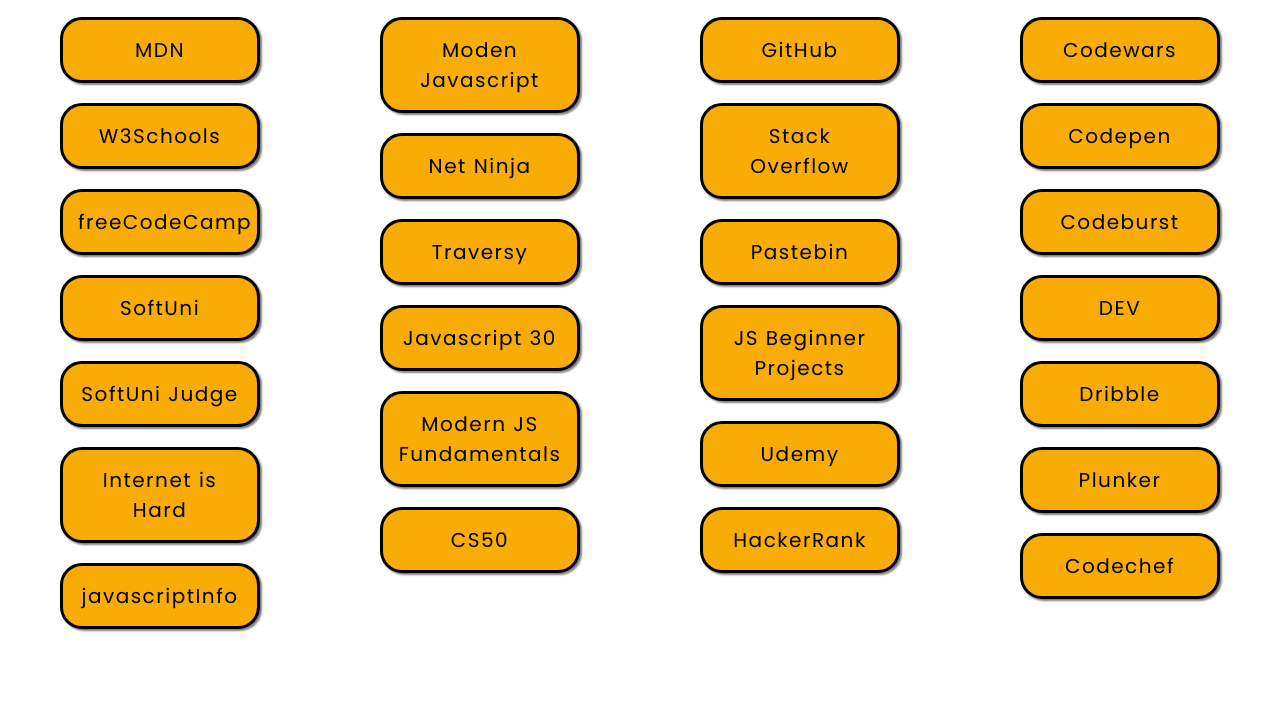
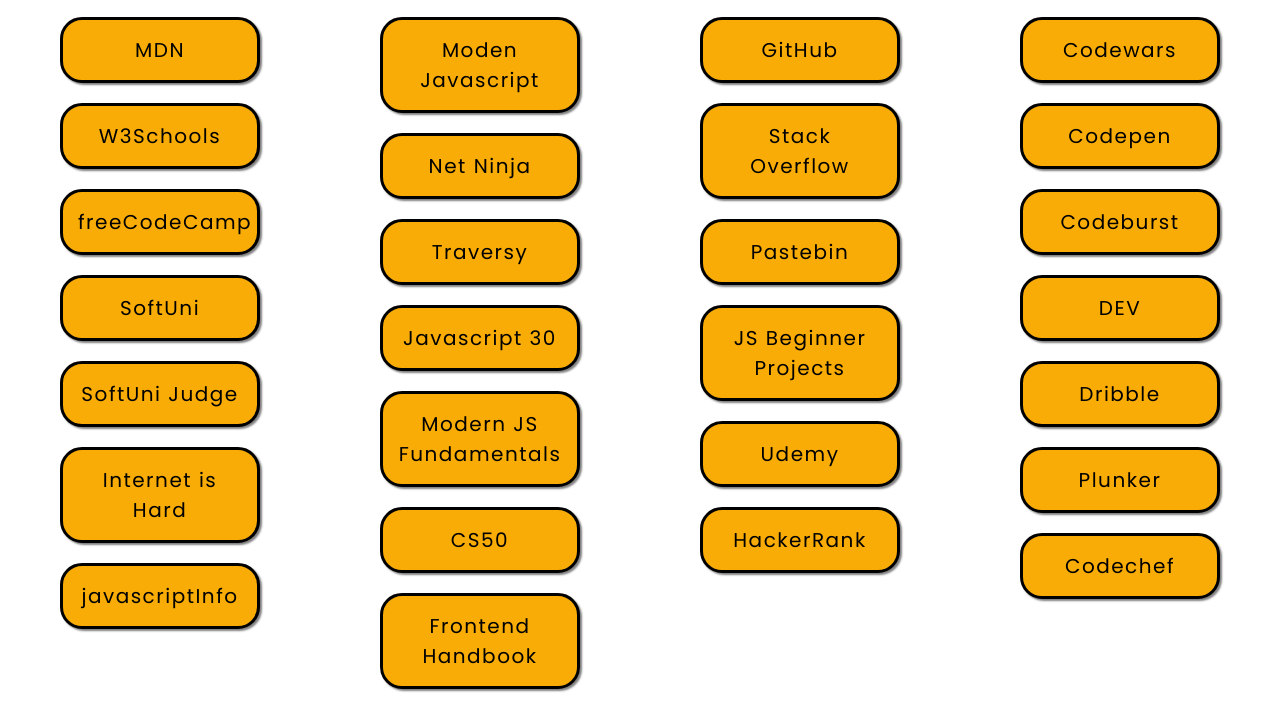
Before and after one commit to Btwonu/buttons, a plain HTML site: page index.html in a window 1280 px wide. Shown: the part 86-800 px from the top of the page. Drawn offline with Linux system fonts and the light colour scheme.

Commit message:
frontend handbook

```diff
--- a/index.html
+++ b/index.html
@@ -34,6 +34,7 @@
           <a href="https://courses.wesbos.com/account/access/5e245b82da680247de2ecbbe" target="_blank">Javascript 30</a>
           <a href="https://code.tutsplus.com/courses/javascript-fundamentals" target="_blank">Modern JS Fundamentals</a>
           <a href="https://cs50.harvard.edu/college/2020/spring/weeks/1/" target="_blank">CS50</a>
+          <a href="https://frontendmasters.com/books/front-end-handbook/2018/" target="_blank">Frontend Handbook</a>
       </div>
       <div class="button third">
         <a href="https://github.com/" target="_blank">GitHub</a>
```
